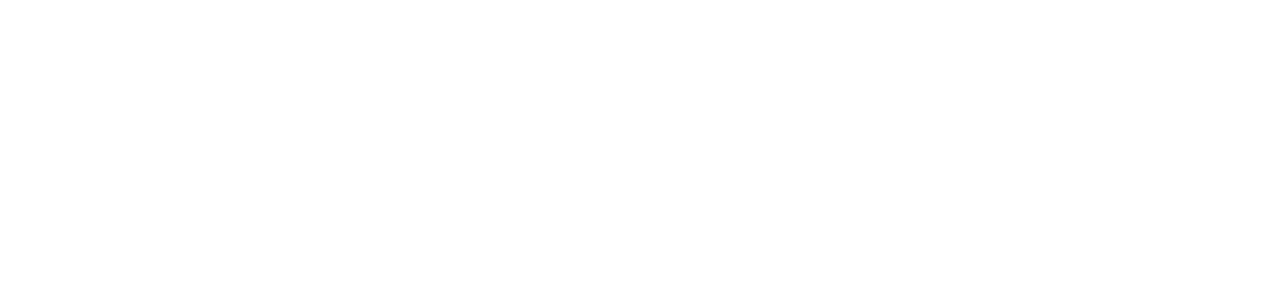
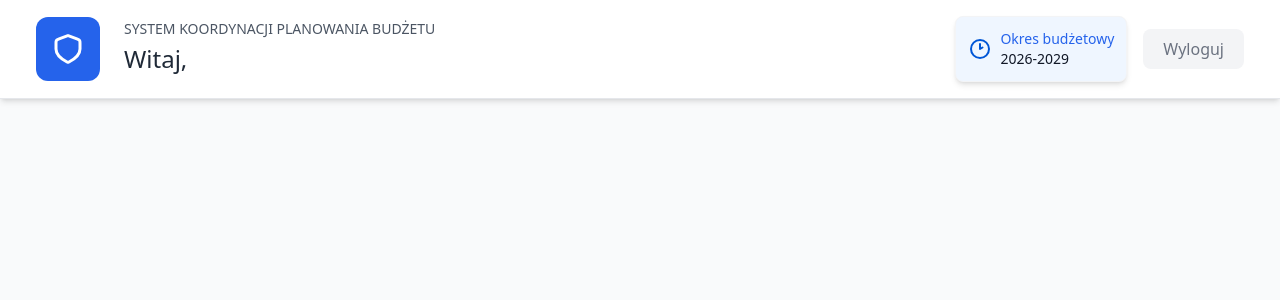
Before and after one commit to olobeca/HackNation, a React (Create React App) app in the folder frontend/: page /BezpieczneZarzadzanieBudzetem in a window 1280 px wide. Before the commit this address had no page. Shown: the top 300 px of the page. Built offline with nearby package versions, Linux system fonts and the light colour scheme.

Commit message:
added Header

```diff
--- a/frontend/src/App.jsx
+++ b/frontend/src/App.jsx
@@ -5,7 +5,7 @@
 import LoginPage from './pages/LoginPage';
 import UserContext from './context/UserContext';
 import {useState} from 'react'
-
+import BezpieczneZarzadzanieBudzetem from './pages/BezpieczneZarzadzanieBudzetem';
 
 
 function App() {
@@ -16,6 +16,7 @@
         <Routes>
           <Route path="/" element={<LandingPage />} />
           <Route path="/login" element={<LoginPage />} />
+          <Route path="/BezpieczneZarzadzanieBudzetem" element={<BezpieczneZarzadzanieBudzetem />} />
         </Routes>
       </UserContext.Provider>
     </>
--- /dev/null
+++ b/frontend/src/components/Header.jsx
@@ -0,0 +1,44 @@
+import {useState} from 'react';
+import UserContext from '../context/UserContext';
+import { useContext } from 'react';
+import shieldWhite from '../assets/shieldWhite.svg';
+import clockBlue from '../assets/clockBlue.svg';
+
+
+function Header() {
+
+    const {UserData} = useContext(UserContext);
+
+
+    return (
+        <header className="sticky top-0 z-50  bg-white border-b border-gray-200 shadow-md p-4">
+            <div className="flex items-center justify-between px-5">
+                <div className="flex items-center gap-6">
+                    <div className="w-16 h-16 rounded-xl bg-blue-600 flex items-center justify-center">
+                        <img src={shieldWhite} alt="shield" className="w-9 h-9"/>
+                    </div>
+                    <div className="text-left flex flex-col gap-1">
+                        <h1 className="text-sm text-gray-600">SYSTEM KOORDYNACJI PLANOWANIA BUDŻETU</h1>
+                        <div className="flex items-center gap-1">
+                            <h1 className="text-2xl text-gray-800">Witaj,</h1>
+                            <h1 className="text-2xl font-medium text-blue-600">{UserData.username}</h1>
+                        </div>
+                        <h1 className="text-sm text-gray-600">{UserData.userDepartment}</h1>
+                    </div>
+                </div>
+                <div className="flex items-center gap-4">
+                    <div className="bg-blue-50 flex gap-2 p-3 rounded-lg items-center border border-gray-100 shadow-md">
+                        <img src={clockBlue} alt="clock" className="w-6 h-6"/>
+                        <div className="flex flex-col text-left">
+                            <h1 className="text-sm text-blue-600">Okres budżetowy</h1>
+                            <h1 className="text-sm text-gray-900">2026-2029</h1>
+                        </div>
+                    </div>
+                    <button className="px-5 py-2 rounded-lg bg-gray-100 hover:bg-gray-200 text-gray-500">Wyloguj</button>
+                </div>
+            </div>
+        </header>
+    )
+}
+
+export default Header;
--- /dev/null
+++ b/frontend/src/pages/BezpieczneZarzadzanieBudzetem.jsx
@@ -0,0 +1,15 @@
+import Header from '../components/Header';
+
+
+function BezpieczneZarzadzanieBudzetem() {
+
+
+    return (
+        <div className="bg-gray-50 h-screen">
+            <Header/>
+        </div>
+
+    )
+}
+
+export default BezpieczneZarzadzanieBudzetem;
--- a/frontend/src/pages/LoginPage.jsx
+++ b/frontend/src/pages/LoginPage.jsx
@@ -69,7 +69,7 @@
 
                     </div>
                     <div className="w-full mt-6 relative">
-                        <Link className={`w-full flex items-center justify-center py-4 ${Username !== '' && Department !== '' ? 'bg-blue-700 hover:bg-blue-900' : 'bg-blue-300 cursor-not-allowed'} text-white p-3 rounded-lg transition duration-200`} disabled={Username === '' || Department === ''} onClick={handleLogin} to="/app">Przejdź do aplikacji</Link>
+                        <Link className={`w-full flex items-center justify-center py-4 ${Username !== '' && Department !== '' ? 'bg-blue-700 hover:bg-blue-900' : 'bg-blue-300 cursor-not-allowed '} text-white p-3 rounded-lg transition duration-200`} disabled={Username === '' || Department === ''} onClick={handleLogin} to="/BezpieczneZarzadzanieBudzetem">Przejdź do aplikacji</Link>
                         <img src={arrowRight} alt="arrowRight" className="w-6 h-6 absolute right-28 top-4"/>
                     </div>
 
```
Also changed, not shown: frontend/src/assets/clockBlue.svg (added), frontend/src/assets/shieldWhite.svg (added).
